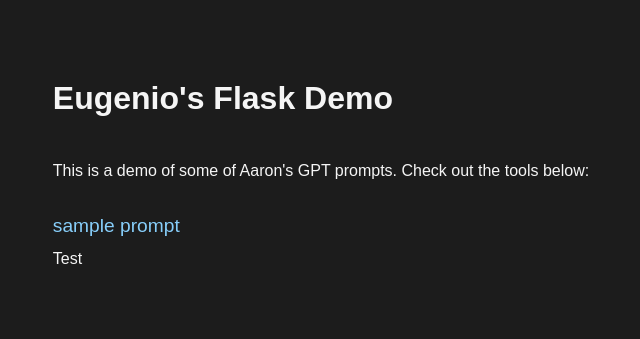
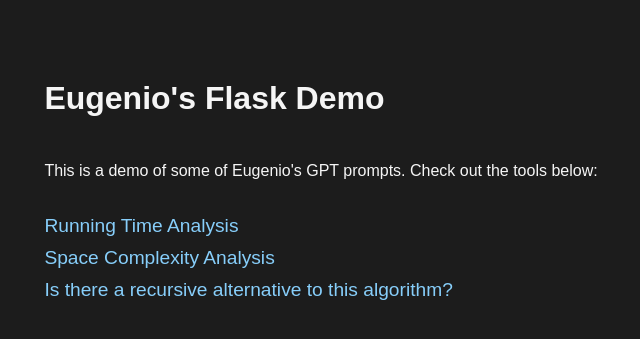
Before and after one commit to AaronBakerBio/CS103A-Team7, a Flask app: page /eugenio in a window 1280 px wide. Shown: the top 339 px of the page, without its empty margins (319-959 px from the left). Run offline with Flask 2, Linux system fonts and the light colour scheme.

Commit message:
Eugenio's App and Index

```diff
--- a/app.py
+++ b/app.py
@@ -80,11 +80,29 @@
 def eugenio_home():
     return render_template("eugenio.html")
 
-@app.route("/eugenio/sample", methods=['GET', 'POST'])
-def eugenio(prompt_content=" Euegnio Sample", title=" Eugenio Sample"):
+@app.route("/eugenio/runningtime", methods=['GET', 'POST'])
+def eugenio(prompt_content="This tool does the runtime analysis of the input code. Please type your method in the following text box.", title=" Runtime Analysis Developer Tool"):
     if request.method == 'POST':
         prompt = request.form['prompt']
-        new_prompt = " is the name of my new cookie, give me a recipe for this new sweet."
+        new_prompt = " Can you please the the runtime of the follow method? ."
+        return process_request(prompt, new_prompt, "response.html")
+    else:
+        return render_template('prompt.html', prompt_content=prompt_content, title=title)
+
+@app.route("/eugenio/space", methods=['GET', 'POST'])
+def eugenio1(prompt_content=" This tool does a space complexity analysis for your methods or algorithms. Please type your method in the following text box. ", title=" Space Complexity analysis Developer Tool"):
+    if request.method == 'POST':
+        prompt = request.form['prompt']
+        new_prompt = " Can you please find the Space Complexity analysis of the follow method? The complexity analysis refers to the total amount of memory space used by the program."
+        return process_request(prompt, new_prompt, "response.html")
+    else:
+        return render_template('prompt.html', prompt_content=prompt_content, title=title)
+
+@app.route("/eugenio/recursion", methods=['GET', 'POST'])
+def eugenio2(prompt_content= "This tool informes the developer on recursive options for their methods or algorithms. Please type your method in the following text box.", title=" Recursive Options Developer Tool"):
+    if request.method == 'POST':
+        prompt = request.form['prompt']
+        new_prompt = " Is there a recursive option for the following method or algorithm? Please describe the ways this can be implemented recursively?"
         return process_request(prompt, new_prompt, "response.html")
     else:
         return render_template('prompt.html', prompt_content=prompt_content, title=title)
--- a/templates/eugenio.html
+++ b/templates/eugenio.html
@@ -12,13 +12,19 @@
     <div class="container">
       <h1>Eugenio's Flask Demo</h1>
       <p>
-        This is a demo of some of Aaron's GPT prompts. Check out the tools
+        This is a demo of some of Eugenio's GPT prompts. Check out the tools
         below:
       </p>
 
       <div>
-        <a href="/eugenio/sample">sample prompt</a>
-        <p>Test</p>
+        <a href="/eugenio/runningtime">Running Time Analysis</a>
+        <p ></p>
+        <a href="/eugenio/space">Space Complexity Analysis</a>
+        <p ></p>
+        <a href="/eugenio/recursion"> Is there a recursive alternative to this algorithm?</a>
+        <p ></p>
+
+
       </div>
     </div>
   </body>
```
